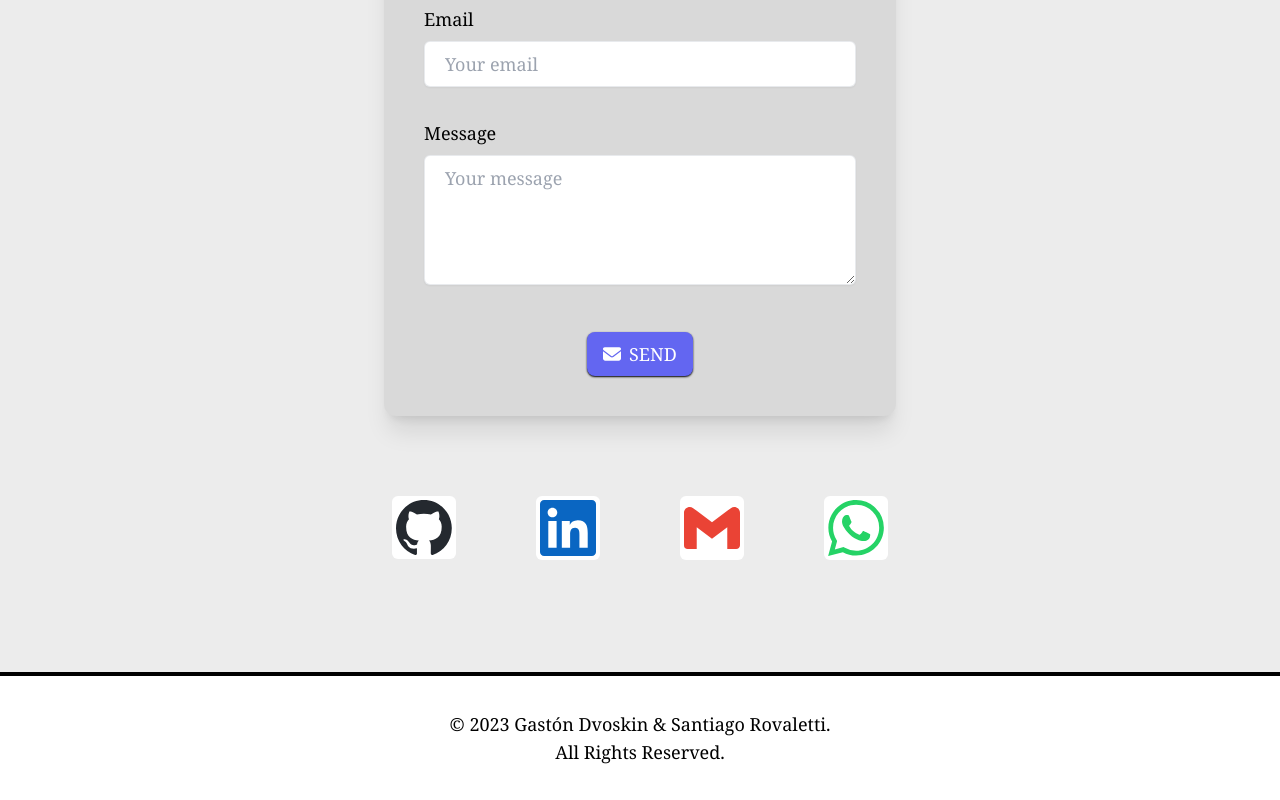
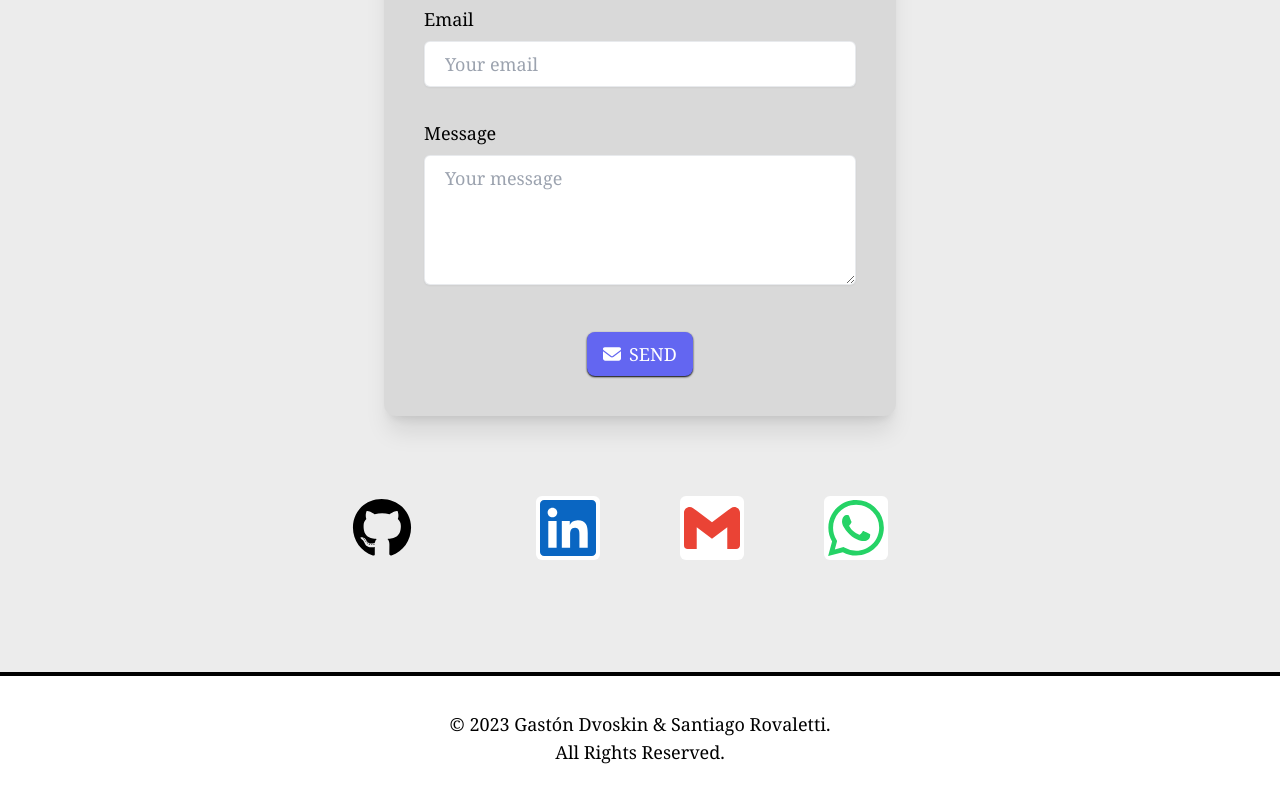
Before and after one commit to gastondvoskin/portfolio, a React (Vite) app in the folder client/: page / in a window 1280 px wide. Shown: the part 7623-8423 px from the top of the page. Built offline with nearby package versions, Linux system fonts and the light colour scheme; no server answers.

Commit message:
Replaced GitHub icon

```diff
--- a/client/src/components/ContactIcons.jsx
+++ b/client/src/components/ContactIcons.jsx
@@ -1,8 +1,8 @@
-import github from "../assets/contactIcons/github.svg";
 import linkedin from "../assets/contactIcons/linkedin-color.svg";
 import gmail from "../assets/contactIcons/gmail-color.svg";
 import whatsapp from "../assets/contactIcons/whatsapp-color.svg";
 import { dataDvoskinContact } from "../data/dataDvoskin/dataContact";
+import { FaGithub } from "react-icons/fa";
 
 const ContactIcons = () => {
   const dataContact = dataDvoskinContact;
@@ -15,11 +15,10 @@ const ContactIcons = () => {
   return (
     <main className="grid grid-cols-2 justify-center items-center dark:rounded-3xl lg:grid-cols-4">
       {/* github */}
-      <a className="w-16 h-16 mx-10 my-4 lg:my-0" href={dataContact.github} target="_blank">
-        <div className="bg-white rounded-md">
-          <img className="p-1" src={github} alt="GitHub" />
-        </div>
+      <a className="" href={dataContact.github} target="_blank">
+        <FaGithub size={60} className="text-black dark:text-white"/>
       </a>
+
       {/* linkedin */}
       <a
         className="w-16 h-16 mx-10 my-4 lg:my-0"
```
